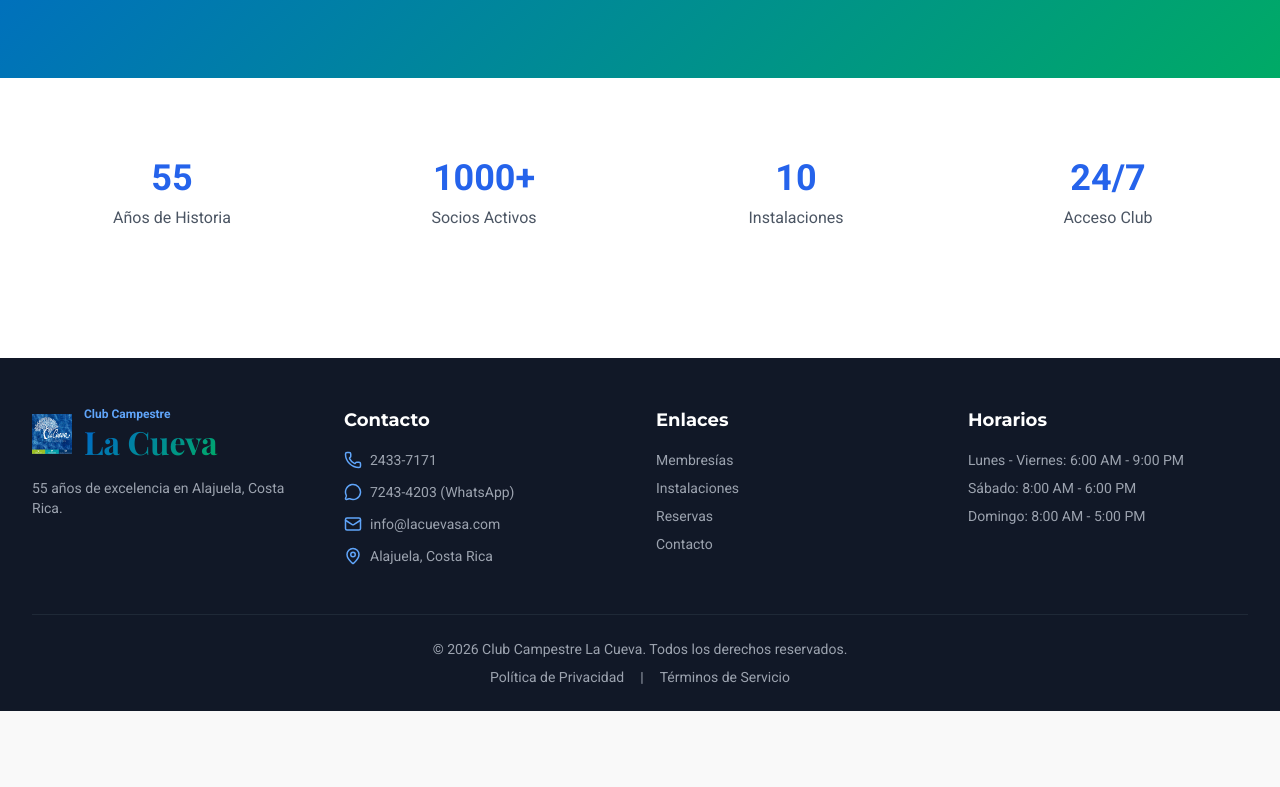
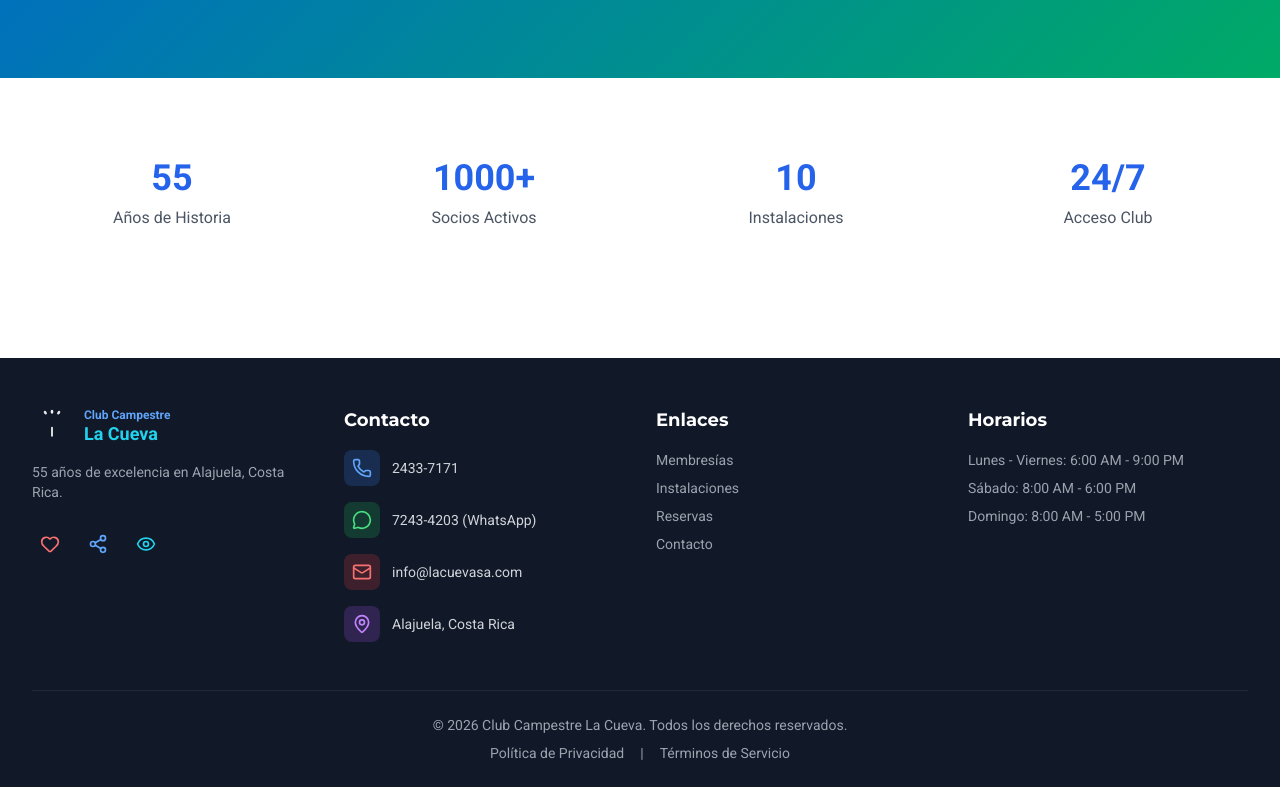
Before and after one commit to cesarluiscr/lacueva-club, a React (Vite) app in the folder frontend/: page / in a window 1280 px wide. Shown: the part 2906-3693 px from the top of the page. Before the commit the page ends 3617 px from the top, so only its background shows below. Built offline with nearby package versions, Linux system fonts and the light colour scheme.

Commit message:
Feature: Mejorar iconos de contacto y agregar redes sociales consistentes

```diff
--- a/frontend/src/components/Footer.jsx
+++ b/frontend/src/components/Footer.jsx
@@ -1,57 +1,96 @@
-import { Phone, MessageCircle, Mail, MapPin } from 'lucide-react'
+import { Phone, MessageCircle, Mail, MapPin, Heart, Share2, Eye } from 'lucide-react'
 
 export default function Footer() {
   const currentYear = new Date().getFullYear()
 
+  const socialLinks = [
+    { icon: Heart, href: '#', label: 'Síguenos', colorClass: 'text-red-400' },
+    { icon: Share2, href: '#', label: 'Compartir', colorClass: 'text-blue-400' },
+    { icon: Eye, href: '#', label: 'Visitar', colorClass: 'text-cyan-400' },
+  ]
+
   return (
-    <footer className="bg-gray-900 text-white mt-12">
+    <footer className="bg-gray-900 dark:bg-gray-950 text-white mt-12 transition-colors">
       <div className="max-w-7xl mx-auto px-4 sm:px-6 lg:px-8">
         {/* Main Footer Content */}
         <div className="grid grid-cols-1 md:grid-cols-4 gap-8 py-12">
           {/* About */}
           <div>
             <div className="flex items-center gap-3 mb-4">
-              <img
-                src="./images/logo-lacueva.jpg"
-                alt="Club Campestre La Cueva"
+              <svg
+                width="40"
+                height="40"
+                viewBox="0 0 200 240"
                 className="h-10 w-auto"
-                onError={(e) => e.target.style.display = 'none'}
-              />
+                xmlns="http://www.w3.org/2000/svg"
+              >
+                <g id="tree">
+                  <ellipse cx="60" cy="40" rx="8" ry="12" fill="white" transform="rotate(-35 60 40)" opacity="0.9"/>
+                  <ellipse cx="100" cy="35" rx="8" ry="12" fill="white" transform="rotate(0 100 35)" opacity="0.95"/>
+                  <ellipse cx="140" cy="40" rx="8" ry="12" fill="white" transform="rotate(35 140 40)" opacity="0.9"/>
+                  <rect x="95" y="125" width="10" height="60" fill="white" rx="5"/>
+                </g>
+              </svg>
               <div>
                 <div className="text-xs font-bold text-blue-400">Club Campestre</div>
-                <div className="logo-text text-white text-lg leading-tight">La Cueva</div>
+                <div className="text-lg leading-tight font-bold text-cyan-400">La Cueva</div>
               </div>
             </div>
             <p className="text-gray-400 text-sm">
               55 años de excelencia en Alajuela, Costa Rica.
             </p>
+
+            {/* Social Media Icons */}
+            <div className="flex gap-3 mt-6">
+              {socialLinks.map((social) => {
+                const Icon = social.icon
+                return (
+                  <a
+                    key={social.label}
+                    href={social.href}
+                    title={social.label}
+                    className="text-gray-400 transition-colors p-2 rounded-lg hover:bg-gray-800"
+                  >
+                    <Icon size={20} className={social.colorClass} />
+                  </a>
+                )
+              })}
+            </div>
           </div>
 
           {/* Contact Info */}
           <div>
-            <h3 className="font-montserrat font-bold text-lg mb-4">Contacto</h3>
-            <div className="space-y-3 text-sm text-gray-400">
-              <div className="flex items-center gap-2">
-                <Phone size={18} className="text-blue-400" />
-                <a href="tel:24337171" className="hover:text-white">
+            <h3 className="font-montserrat font-bold text-lg mb-4 text-white">Contacto</h3>
+            <div className="space-y-4 text-sm">
+              <div className="flex items-center gap-3 group cursor-pointer">
+                <div className="p-2 rounded-lg bg-blue-500/20 group-hover:bg-blue-500/30 transition">
+                  <Phone size={20} className="text-blue-400" />
+                </div>
+                <a href="tel:24337171" className="text-gray-300 group-hover:text-blue-400 transition">
                   2433-7171
                 </a>
               </div>
-              <div className="flex items-center gap-2">
-                <MessageCircle size={18} className="text-blue-400" />
-                <a href="https://wa.me/50672434203" className="hover:text-white">
+              <div className="flex items-center gap-3 group cursor-pointer">
+                <div className="p-2 rounded-lg bg-green-500/20 group-hover:bg-green-500/30 transition">
+                  <MessageCircle size={20} className="text-green-400" />
+                </div>
+                <a href="https://wa.me/50672434203" className="text-gray-300 group-hover:text-green-400 transition">
                   7243-4203 (WhatsApp)
                 </a>
               </div>
-              <div className="flex items-center gap-2">
-                <Mail size={18} className="text-blue-400" />
-                <a href="mailto:info@lacuevasa.com" className="hover:text-white">
+              <div className="flex items-center gap-3 group cursor-pointer">
+                <div className="p-2 rounded-lg bg-red-500/20 group-hover:bg-red-500/30 transition">
+                  <Mail size={20} className="text-red-400" />
+                </div>
+                <a href="mailto:info@lacuevasa.com" className="text-gray-300 group-hover:text-red-400 transition">
                   info@lacuevasa.com
                 </a>
               </div>
-              <div className="flex items-center gap-2">
-                <MapPin size={18} className="text-blue-400" />
-                <span>Alajuela, Costa Rica</span>
+              <div className="flex items-center gap-3">
+                <div className="p-2 rounded-lg bg-purple-500/20">
+                  <MapPin size={20} className="text-purple-400" />
+                </div>
+                <span className="text-gray-300">Alajuela, Costa Rica</span>
               </div>
             </div>
           </div>
```
Also changed, not shown: frontend/src/pages/Contacto.jsx (+50 -35 lines), 10 other files (tests, documents, lock files or other folders).
